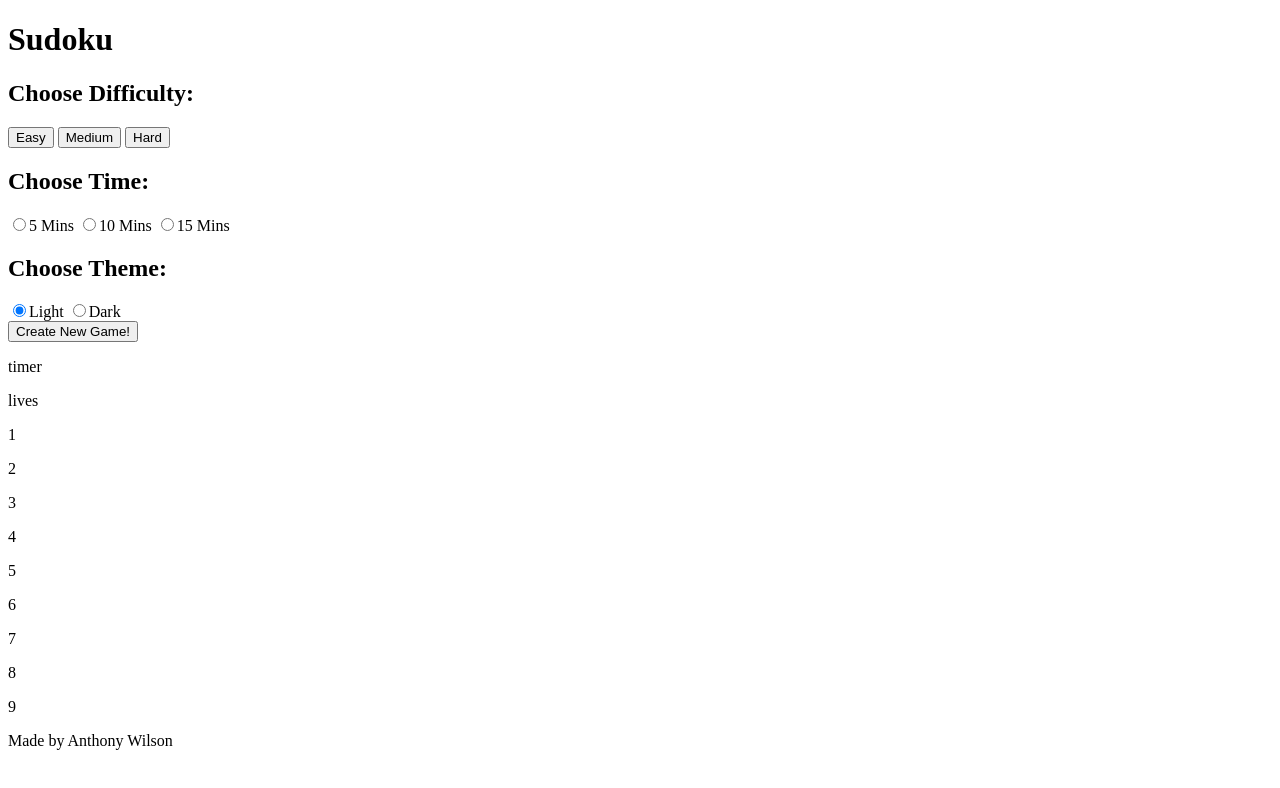
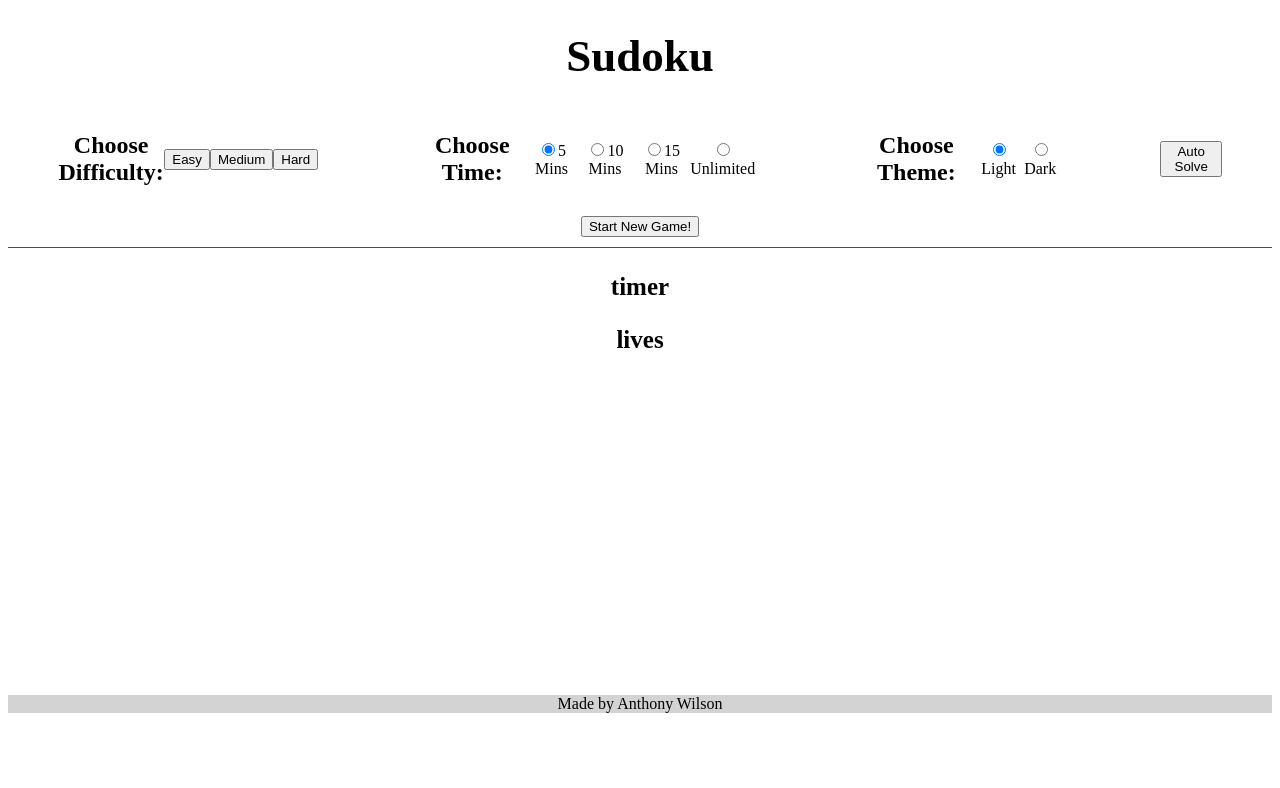
Before and after one commit to Tonywilson1211/Playground, a plain HTML site: page index.html in a window 1280 px wide. Drawn offline with Linux system fonts and the light colour scheme.

Commit message:
Add css styling to game

```diff
--- /dev/null
+++ b/assets/css/styles.css
@@ -0,0 +1,96 @@
+.hidden {
+    display: none;
+}
+
+body.dark {
+    background-color: #333333;
+    color: white;
+}
+
+header {
+    text-align: center;
+    padding-bottom: 10px;
+    border-bottom: 1px solid red;
+}
+
+h1 {
+    font-size: 45px;
+}
+
+#setup-game {
+    display: flex;
+    justify-content: center;
+}
+
+#setup-game > * {
+    margin-bottom: 10px;
+    padding: 0 50px;
+    display: flex;
+    align-items: center;
+}
+
+#timer, #lives {
+    display: flex;
+    justify-content: center;
+    font-size: 25px;
+    font-weight: bold;
+}
+
+#game {
+    display: flex;
+    justify-content: center;
+}
+
+#number-container > p {
+    border: 1px solid black;
+    border-radius: 20%;
+    width: 60px;
+    height: 60px;
+    font-size: 40px;
+    margin: 5px 50px;
+    text-align: center;
+}
+
+#board {
+    padding-top: 10px;
+    margin-top: 10px;
+    display: flex;
+    flex-wrap: wrap;
+    justify-content: center;
+    align-content: flex-start;
+    max-width: 600px;
+    min-width: 280px;
+    max-height: 600px;
+    min-height: 280px;
+}
+
+.tile {
+    border: 1px solid black;
+    width: 60px;
+    height: 60px;
+    text-align: center;
+    margin: 0px;
+    vertical-align: middle;
+    font-size: 40px;
+}
+
+p.selected {
+    background-color: lightblue;
+}
+
+p.incorrect {
+    color: red;
+}
+
+.rightBorder {
+    border-right: 4px solid black;
+}
+
+.bottomBorder {
+    border-bottom: 4px solid black;
+}
+
+footer {
+    background-color: lightgray;
+    text-align: center;
+}
--- a/index.html
+++ b/index.html
@@ -5,8 +5,8 @@
     <meta http-equiv="X-UA-Compatible" content="IE=edge">
     <meta name="viewport" content="width=device-width, initial-scale=1.0">
     <!--js and css links-->
-    <script src="assets/js/sudoku.js"></script>
-    <link rel="stylesheet" href="styles.css">
+    <script src="assets/js/script.js"></script>
+    <link rel="stylesheet" href="assets/css/styles.css">
     <!--favicon links-->
     <link rel="apple-touch-icon" sizes="180x180" href="assets/images/favicon/android-chrome-192x192.png">
     <link rel="icon" type="image/png" sizes="32x32" href="assets/images/favicon/android-chrome-512x512.png">
@@ -20,23 +20,30 @@
     <div id="setup-game">
         <div id="diff">
             <h2>Choose Difficulty: </h2>
-            <button id="easy" aerial-label="easy" name="diff" value="easy">Easy</button>
-            <button id="medium" aerial-label="medium"name="diff" value="easy">Medium</button>
-            <button id="hard" aerial-label="hard" name="diff" value="easy">Hard</button>
+            <button id="easy" aria-label="easy" name="diff" value="easy" checked>Easy</button>
+            <button id="medium" aria-label="medium"name="diff" value="medium">Medium</button>
+            <button id="hard" aria-label="hard" name="diff" value="hard">Hard</button>
         </div>
         <div id="time">
             <h2>Choose Time: </h2>
-            <label><input id="time-1" aerial-label="five minutes" type="radio" name="time" value="five" checked>5 Mins</label>
-            <label><input id="time-2" aerial-label="ten minutes" type="radio" name="time" value="ten">10 Mins</label>
-            <label><input id="time-3" aerial-label="fifteen minutes" type="radio" name="time" value="fifteen">15 Mins</label>
+            <label><input id="time-1" aria-label="five minutes" type="radio" name="time" value="five" checked>5 Mins</label>
+            <label><input id="time-2" aria-label="ten minutes" type="radio" name="time" value="ten">10 Mins</label>
+            <label><input id="time-3" aria-label="fifteen minutes" type="radio" name="time" value="fifteen">15 Mins</label>
+            <label><input id="time-4" aria-label="unlimited" type="radio" name="time" value="unlimited">Unlimited</label>
         </div>
         <div id="theme">
             <h2>Choose Theme: </h2>
-            <label><input id="theme-1" aerial-label="light theme" type="radio" name="time" value="light" checked>Light</label>
-            <label><input id="theme-2" aerial-label="dark theme" type="radio" name="time" value="dark">Dark</label>
+            <label><input id="theme-1" aria-label="light theme" type="radio" name="theme" value="light" checked>Light</label>
+            <label><input id="theme-2" aria-label="dark theme" type="radio" name="theme" value="dark">Dark</label>
+        </div>
+        <div id="auto-solve">
+            <button aria-label="auto solve">Auto Solve</button>
         </div>
     </div>
-    <button id="start-button">Create New Game!</button>
+    <div id="start-button">
+        <button aria-label="start new game">Start New Game!</button>
+    </div>
+
 </header>
 <body>
     <div id="stats">
```
Also changed, not shown: assets/css/sudoku.css (deleted), assets/js/script.js (added), assets/js/sudoku.js (deleted).
